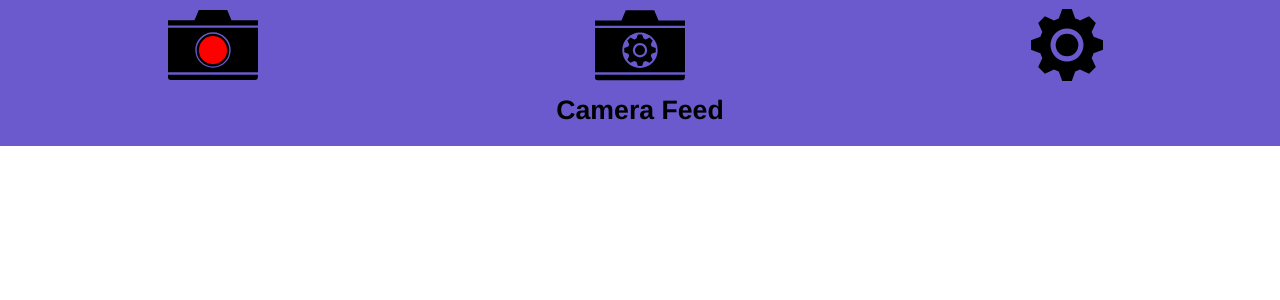
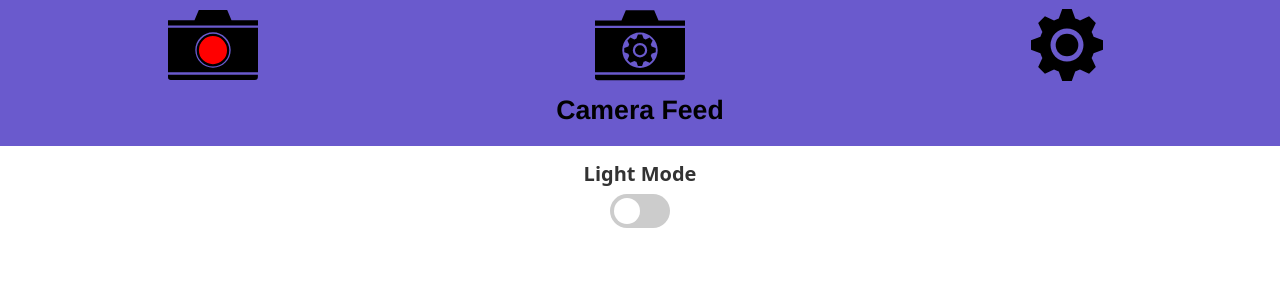
Before and after one commit to laser-vision-system/gui, a Vue app in the folder laser-intensity-monitor-gui/: page /settings in a window 1280 px wide. Shown: the top 300 px of the page. Built offline with nearby package versions, Linux system fonts and the light colour scheme.

Commit message:
Added global light and dark themes and put toggle in settings

```diff
--- a/laser-intensity-monitor-gui/src/components/NavigationMenu.vue
+++ b/laser-intensity-monitor-gui/src/components/NavigationMenu.vue
@@ -7,7 +7,7 @@ import settingsActive from '../assets/images/settings-active.svg'
 import settingsInactive from '../assets/images/settings-inactive.svg'
 </script>
 <template>
-    <div class="container-fluid  navBarLight">
+    <div class="container-fluid  navBar">
         <div class="row d-flex justify-content-center text-center">
             <div class="col-4">
                 <router-link to="/" @click="setNavElement('Camera Feed')">
--- /dev/null
+++ b/laser-intensity-monitor-gui/src/composables/useTheme.js
@@ -0,0 +1,31 @@
+import { ref, watch, onMounted } from 'vue'
+// By declaring the state at the module level outside of the component
+// Meaning that it is created once and shared across all components
+
+// savedTheme ?? osTheme returns the right hand varable only if the left hand is null or undefined
+const getInitialTheme = () => {
+  const savedTheme = localStorage.getItem('theme')
+  const osTheme = window.matchMedia('(prefers-color-scheme: dark)').matches ? 'dark' : 'light'
+  return savedTheme ?? osTheme
+}
+// This is known as the Vue 3 singleton composable pattern
+// // As every component that calls the theme shares the same reference
+const theme = ref(getInitialTheme())
+
+// set up the watcher outside of the component
+watch(theme, (newTheme) => {
+  localStorage.setItem('theme', newTheme)
+  if (newTheme === 'dark') {
+    document.documentElement.classList.add('dark')
+  } else {
+    document.documentElement.classList.remove('dark')
+  }
+}, { immediate: true }) // immediately run the watcher on mount
+
+
+export function useTheme() {
+  const toggleTheme = () => {
+    theme.value = theme.value === 'light' ? 'dark' : 'light'
+  }
+  return { theme, toggleTheme }
+}
--- a/laser-intensity-monitor-gui/src/style.css
+++ b/laser-intensity-monitor-gui/src/style.css
@@ -1,18 +1,50 @@
+:root {
+    /* Bootstrap Overrides */
+    --bs-body-bg: white;
+    --bs-body-color: #333333;
+    --bs-success: mediumaquamarine;
+    --bs-success-rgb: 102, 205, 170;
+    --bs-border-color: #333333;
+    /* CUSTOM CSS */
+    --nav-bg: slateblue;
+    --nav-title: black;
+    --cam-bg: lightsteelblue;
+
+}
+
+/* Light Mode Table Overrides */
+:root .table {
+    --bs-table-color: black;
+    --bs-table-border-color: #333333;
+}
+
+
+:root.dark {
+    /* Bootstrap Overrides */
+    --bs-body-bg: darkgray;
+    --bs-body-color: white;
+    --bs-success: darkslategrey;
+    --bs-success-rgb: 47, 79, 79;
+    --bs-border-color: white;
+    /* CUSTOM CSS */
+    --nav-bg: darkslateblue;
+    --nav-title: white;
+    --cam-bg: lightslategrey;
+}
+
+/* Dark Mode Table Overrides */
+:root.dark .table {
+    --bs-table-color: white;
+    --bs-table-border-color: #718096;
+}
+
 .navTitle {
     font-size: 20pt;
     font-weight: 700;
-    color: black;
+    color: var(--nav-title);
     font-family: 'Franklin Gothic Medium', 'Arial Narrow', Arial, sans-serif;
 }
 
-.navBarLight {
-    background-color: slateblue;
+.navBar {
+    background-color: var(--nav-bg);
 }
-
-.navBarDark {
-    background-color: darkslateblue;
-}
-
-:root {
-    --bs-body-bg: white;
-}
--- a/laser-intensity-monitor-gui/src/views/Homepage.vue
+++ b/laser-intensity-monitor-gui/src/views/Homepage.vue
@@ -27,7 +27,7 @@ onMounted(() => {
     <div class="container">
         <div class="row p-2 g-3">
             <div class="col-xl-3 col-12 text-center  ">
-                <table class="table border border-3 border-black">
+                <table class="table border border-3">
                     <thead>
                         <tr>
                             <th scope="col">Connected microComputers</th>
@@ -119,14 +119,14 @@ onMounted(() => {
     border: 0.5rem solid slateblue;
     border-radius: 1rem;
     box-shadow: 0 0 0.45rem mediumslateblue;
-    background-color: lightsteelblue;
+    background-color: var(--cam-bg);
 }
 
 .cam-info {
     border: 0.5rem solid slateblue;
     border-radius: 1rem;
     box-shadow: 0 0 0.45rem mediumslateblue;
-    background-color: lightsteelblue;
+    background-color: var(--cam-bg);
     align-items: center;
     justify-content: center;
 }
--- a/laser-intensity-monitor-gui/src/views/Settings.vue
+++ b/laser-intensity-monitor-gui/src/views/Settings.vue
@@ -1,15 +1,80 @@
 <script setup>
-
+import { useTheme } from '../composables/useTheme'
+const { theme, toggleTheme } = useTheme()
 </script>
 <template>
-    <!--
-    Add toggle Dark Mode button maybe not too sure what to put here
-    -->
     <div class="container">
-        <div class="row">
-            <div class="col">
+        <div class="row p-3">
+            <div class="col text-center">
+                <h5 class="fw-bold" v-if="theme === 'dark'">Dark Mode</h5>
+                <h5 class="fw-bold" v-if="theme === 'light'">Light Mode</h5>
+                <label class="switch">
+                    <input type="checkbox" class="switch-input" :checked="theme === 'dark'" @change="toggleTheme">
+                    <span class="slider round"></span>
+                </label>
             </div>
+
         </div>
     </div>
 </template>
-<style scoped></style>
+<style scoped>
+.switch {
+    position: relative;
+    display: inline-block;
+    width: 60px;
+    height: 34px;
+}
+
+.switch input {
+    opacity: 0;
+    width: 0;
+    height: 0;
+}
+
+.slider {
+    position: absolute;
+    cursor: pointer;
+    top: 0;
+    left: 0;
+    right: 0;
+    bottom: 0;
+    background-color: #ccc;
+    -webkit-transition: .4s;
+    transition: .4s;
+}
+
+.slider:before {
+    position: absolute;
+    content: "";
+    height: 26px;
+    width: 26px;
+    left: 4px;
+    bottom: 4px;
+    background-color: white;
+    -webkit-transition: .4s;
+    transition: .4s;
+}
+
+input:checked+.slider {
+    background-color: darkslateblue;
+}
+
+input:focus+.slider {
+    box-shadow: 0 0 1px #2196F3;
+}
+
+input:checked+.slider:before {
+    -webkit-transform: translateX(26px);
+    -ms-transform: translateX(26px);
+    transform: translateX(26px);
+}
+
+/* Rounded sliders */
+.slider.round {
+    border-radius: 34px;
+}
+
+.slider.round:before {
+    border-radius: 50%;
+}
+</style>
```
Also changed, not shown: 1 other file (tests, documents, lock files or other folders).
